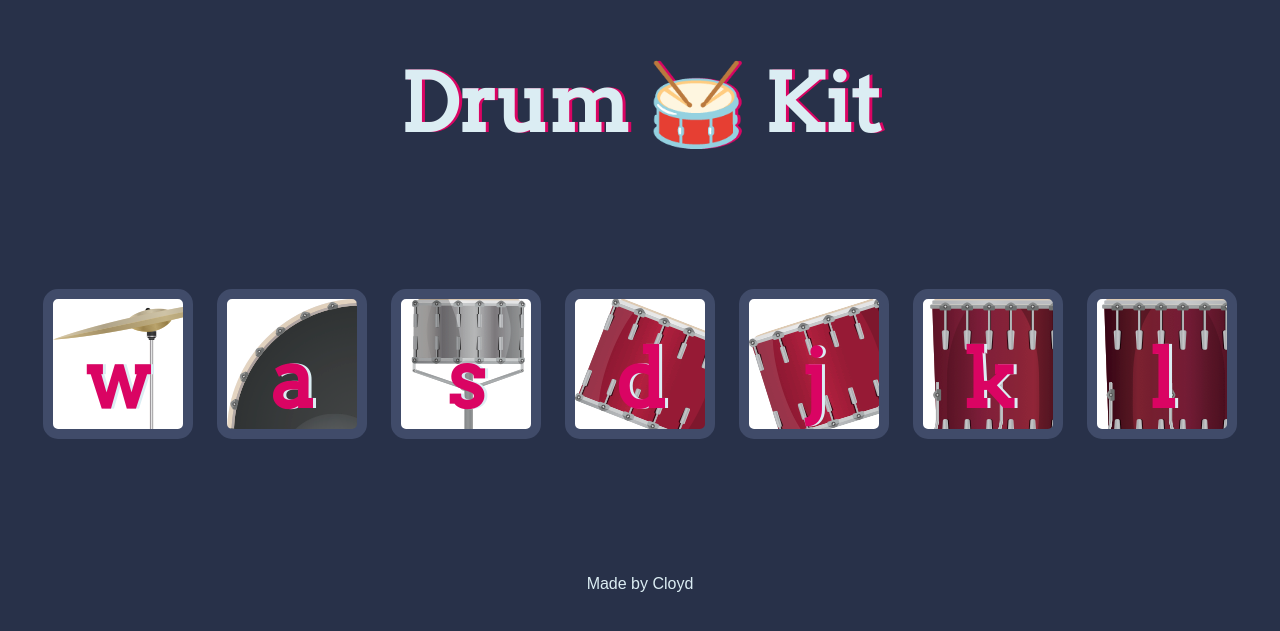
After one commit to labadcloyd/Mini-Projects, a Node server app: template views/projects/drum-kit.ejs in a window 1280 px wide. The commit adds this page. Shown: the top 631 px of the page. Run offline with Node 20, Linux system fonts and the light colour scheme; the template is opened without the code that fills it, so the values that code supplies are empty.

Commit message:
added the drumkit

```diff
--- a/app.js
+++ b/app.js
@@ -14,5 +14,8 @@ app.listen(3000, ()=>{
 })
 
 app.get('/projects/dice-roller',(req,res)=>{
-    res.render('projects/Dicee-Challenge/dicee.ejs');
+    res.render('projects/dice-roller.ejs');
 })
+app.get('/projects/drum-kit',(req,res)=>{
+    res.render('projects/drum-kit.ejs');
+})
--- a/views/projects/Drum-Kit/styles.css
+++ b/public/css/Drum-Kit.css
@@ -17,31 +17,31 @@ footer {
 }
 
 .w {
-background-image: url(images/crash.png);
+background-image: url(/images/Drum-Kit-Images/crash.png);
 }
 
 .a {
-  background-image: url(images/kick.png);
+  background-image: url(/images/Drum-Kit-Images/kick.png);
 }
 
 .s {
-  background-image: url(images/snare.png);
+  background-image: url(/images/Drum-Kit-Images/snare.png);
 }
 
 .d {
-  background-image: url(images/tom1.png);
+  background-image: url(/images/Drum-Kit-Images/tom1.png);
 }
 
 .j {
-  background-image: url(images/tom2.png);
+  background-image: url(/images/Drum-Kit-Images/tom2.png);
 }
 
 .k {
-  background-image: url(images/tom3.png);
+  background-image: url(/images/Drum-Kit-Images/tom3.png);
 }
 
 .l {
-  background-image: url(images/tom4.png);
+  background-image: url(/images/Drum-Kit-Images/tom4.png);
 }
 
 .set {
--- a/views/projects/Dicee-Challenge/dicee.ejs
+++ b/views/projects/dice-roller.ejs
@@ -2,7 +2,7 @@
 <html lang="en" dir="ltr">
   <head>
     <meta charset="utf-8">
-    <title>Dicee</title>
+    <title>Dice Roller</title>
     <link rel="stylesheet" href="/css/Dicee-Challenge.css">
     <link href="https://fonts.googleapis.com/css?family=Indie+Flower|Lobster" rel="stylesheet">
 
--- /dev/null
+++ b/views/projects/drum-kit.ejs
@@ -0,0 +1,88 @@
+<!DOCTYPE html>
+<html lang="en" dir="ltr">
+
+<head>
+  <meta charset="utf-8">
+  <title>Drum Kit</title>
+  <link rel="stylesheet" href="/css/Drum-Kit.css">
+  <link href="https://fonts.googleapis.com/css?family=Arvo" rel="stylesheet">
+</head>
+
+<body>
+
+  <h1 id="title">Drum 🥁 Kit</h1>
+  <div class="set">
+    <button class="w drum">w</button>
+    <button class="a drum">a</button>
+    <button class="s drum">s</button>
+    <button class="d drum">d</button>
+    <button class="j drum">j</button>
+    <button class="k drum">k</button>
+    <button class="l drum">l</button>
+  </div>
+
+<link charset = "utf-8" src="index.js"></link>
+  <footer>
+    <span class="cloyd">Made by Cloyd</span>
+  </footer>
+  <script>
+    let numberOfDrums = document.querySelectorAll(".drum").length;
+    for(let i=0; i<numberOfDrums; i++){
+        document.querySelectorAll(".drum")[i].addEventListener("click", function(){
+        let button = this.innerText;
+      console.log(button)
+      makeSound(button)
+      animateButton(button)
+        })
+    }
+
+    document.addEventListener("keydown", function(event){
+        makeSound(event.key)
+        animateButton(event.key)
+    })
+
+    function makeSound(key){
+        switch(key){
+            case "w":
+            let crash = new Audio("/audio/Drum-Kit-Audio/crash.mp3")
+            crash.play();
+            break;
+            case "a":
+            let kick = new Audio("/audio/Drum-Kit-Audio/kick-bass.mp3")
+            kick.play();
+            break;
+            case "s":
+            let snare = new Audio("/audio/Drum-Kit-Audio/snare.mp3")
+            snare.play();
+            break;
+            case "d":
+            let tom1 = new Audio("/audio/Drum-Kit-Audio/tom-1.mp3")
+            tom1.play();
+            break;
+            case "j":
+            let tom2 = new Audio("/audio/Drum-Kit-Audio/tom-2.mp3")
+            tom2.play();
+            break;
+            case "k":
+            let tom3 = new Audio("/audio/Drum-Kit-Audio/tom-3.mp3")
+            tom3.play();
+            break;
+            case "l":
+            let tom4 = new Audio("/audio/Drum-Kit-Audio/tom-4.mp3")
+            tom4.play();
+            break;
+            default:
+        }
+    }
+
+    function animateButton(thisKey){
+        let activeButton = document.querySelector("."+thisKey);
+        activeButton.classList.add("pressed");
+        setTimeout(function(){
+            activeButton.classList.remove("pressed");
+        }, 100);
+    }
+  </script>
+</body>
+
+</html>
```
Also changed, not shown: views/projects/Drum-Kit/index.html (deleted, +0 -31 lines), views/projects/Drum-Kit/index.js (deleted, +0 -57 lines), public/images/Drum-Kit-Images/crash.png (renamed from views/projects/Drum-Kit/images/crash.png), public/images/Drum-Kit-Images/kick.png (renamed from views/projects/Drum-Kit/images/kick.png), public/images/Drum-Kit-Images/snare.png (renamed from views/projects/Drum-Kit/images/snare.png), public/images/Drum-Kit-Images/tom1.png (renamed from views/projects/Drum-Kit/images/tom1.png), public/images/Drum-Kit-Images/tom2.png (renamed from views/projects/Drum-Kit/images/tom2.png), public/images/Drum-Kit-Images/tom3.png (renamed from views/projects/Drum-Kit/images/tom3.png), public/images/Drum-Kit-Images/tom4.png (renamed from views/projects/Drum-Kit/images/tom4.png), 14 other files.
